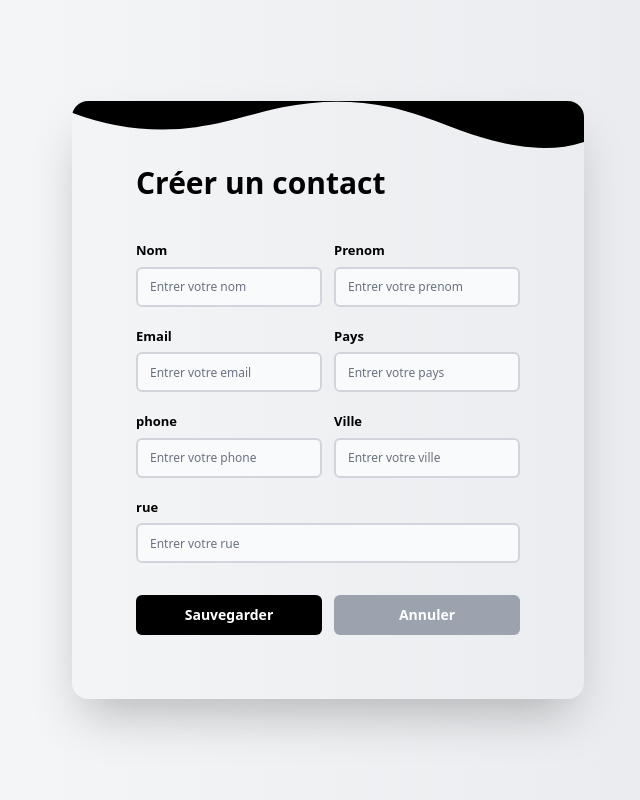
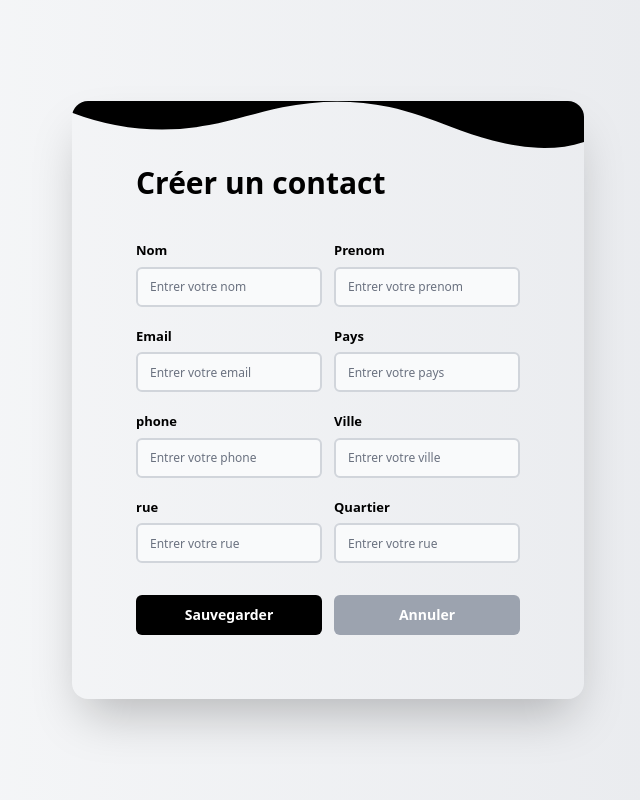
Before and after one commit to TeneSoh/carnet_soirs, a Django app: page /store/ in a window 1280 px wide. Shown: the whole page, without its empty margins (312-952 px from the left). Run offline with Django 5.2, Linux system fonts and the light colour scheme; style sheets or scripts are compiled from the project's sources; some libraries are stand-ins or nearby versions.

Commit message:
Ajout de champ quartier

```diff
--- a/contact/templates/contact/create_contact.html
+++ b/contact/templates/contact/create_contact.html
@@ -64,9 +64,13 @@
                         </div>
                     </div>
                     <div class="grid grid-cols-2 w-full gap-3">
-                        <div class="grid col-span-2 w-full mt-5">
+                        <div class="grid col-span-1 w-full mt-5">
                             <label class="text-[13px] font-bold mb-1.5" for="">rue</label>
                             <input type="text" class="h-10 border-2 bg-gray-50 text-xs border-gray-300 rounded-md w-full " name="rue" placeholder="Entrer votre rue">
+                        </div>
+                        <div class="grid col-span-1 w-full mt-5">
+                            <label class="text-[13px] font-bold mb-1.5" for="">Quartier</label>
+                            <input type="text" class="h-10 border-2 bg-gray-50 text-xs border-gray-300 rounded-md w-full " name="quartier" placeholder="Entrer votre rue">
                         </div>
 
                     </div>
--- a/contact/views.py
+++ b/contact/views.py
@@ -11,7 +11,7 @@ def index(request):
 #     return render(request , "contact/create_contact.html")
 
 def store(request) :
-    if(request.method == 'POST') :
+    if (request.method == 'POST') :
 
         nom = request.POST['nom']
         prenom = request.POST['prenom']
@@ -20,6 +20,7 @@ def store(request) :
         phone = request.POST['phone']
         ville = request.POST['ville']
         rue = request.POST['rue']
+        quartier = request.POST['quartier']
 
         Contact.objects.create(
             nom = nom,
@@ -29,6 +30,7 @@ def store(request) :
             phone = phone,
             ville = ville,
             rue = rue,
+            quartier = quartier,
         )
 
         return redirect('contact')
--- a/theme/static/css/dist/styles.css
+++ b/theme/static/css/dist/styles.css
@@ -932,14 +932,14 @@ input:where([type='file']):focus {
   background-color: rgb(0 0 0 / var(--tw-bg-opacity, 1));
 }
 
+.bg-gray-400 {
+  --tw-bg-opacity: 1;
+  background-color: rgb(156 163 175 / var(--tw-bg-opacity, 1));
+}
+
 .bg-gray-50 {
   --tw-bg-opacity: 1;
   background-color: rgb(249 250 251 / var(--tw-bg-opacity, 1));
-}
-
-.bg-gray-400 {
-  --tw-bg-opacity: 1;
-  background-color: rgb(156 163 175 / var(--tw-bg-opacity, 1));
 }
 
 .bg-gray-800 {
@@ -1010,14 +1010,14 @@ input:where([type='file']):focus {
   line-height: 1.25rem;
 }
 
+.text-xl {
+  font-size: 1.25rem;
+  line-height: 1.75rem;
+}
+
 .text-xs {
   font-size: 0.75rem;
   line-height: 1rem;
-}
-
-.text-xl {
-  font-size: 1.25rem;
-  line-height: 1.75rem;
 }
 
 .font-bold {
@@ -1053,14 +1053,14 @@ input:where([type='file']):focus {
   transition-timing-function: linear;
 }
 
+.hover\:bg-gray-600:hover {
+  --tw-bg-opacity: 1;
+  background-color: rgb(75 85 99 / var(--tw-bg-opacity, 1));
+}
+
 .hover\:bg-gray-800:hover {
   --tw-bg-opacity: 1;
   background-color: rgb(31 41 55 / var(--tw-bg-opacity, 1));
-}
-
-.hover\:bg-gray-600:hover {
-  --tw-bg-opacity: 1;
-  background-color: rgb(75 85 99 / var(--tw-bg-opacity, 1));
 }
 
 .hover\:text-gray-400:hover {
```
